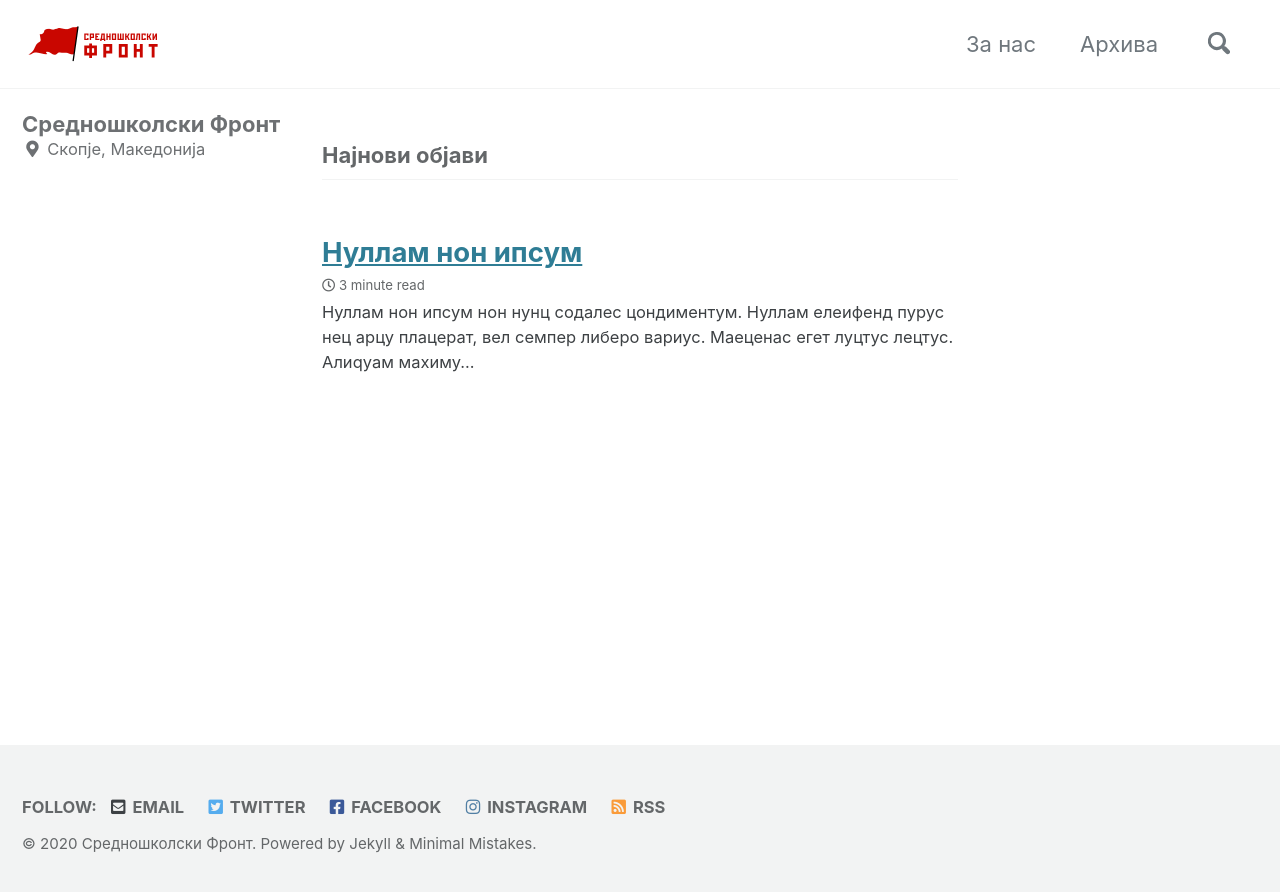
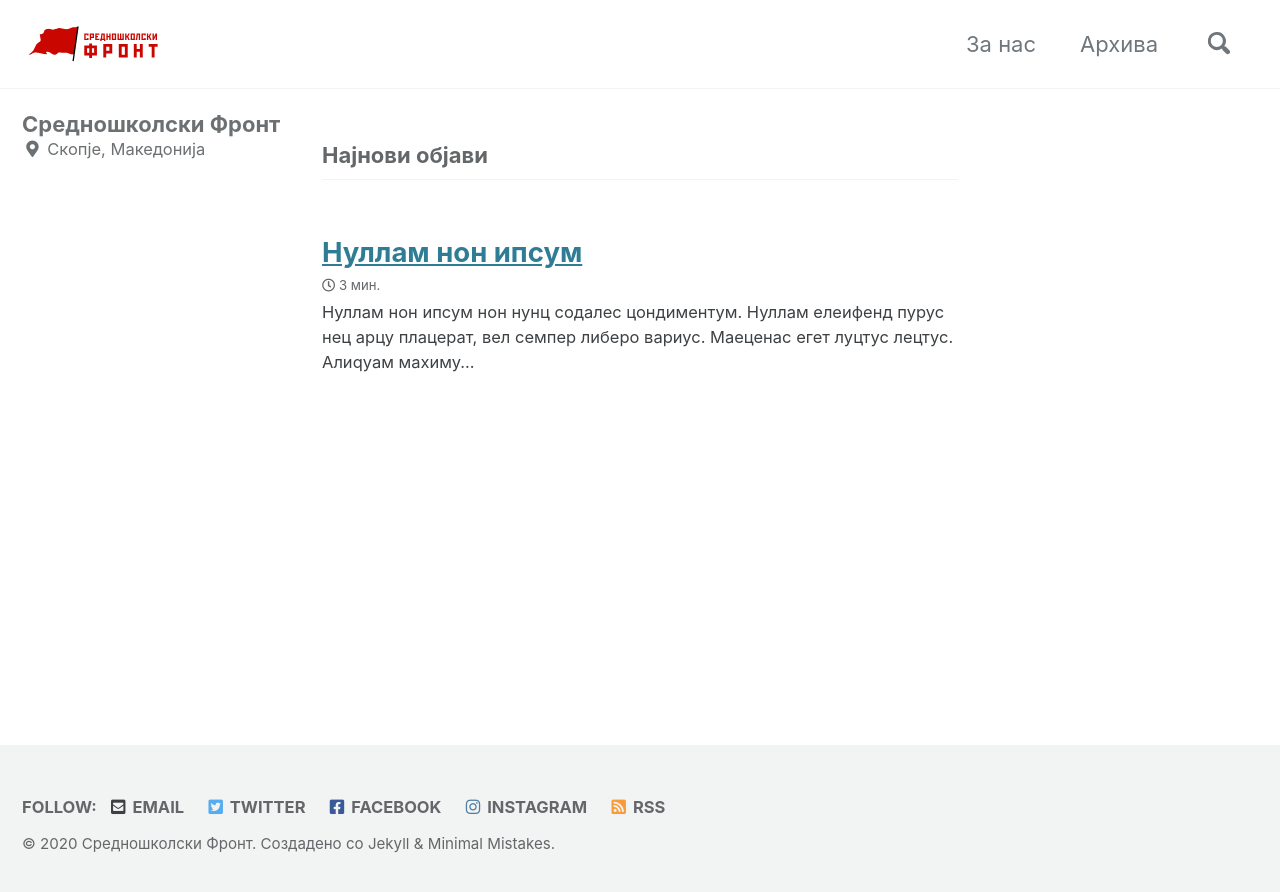
Before and after one commit to srednoshkolskifront/srednoshkolskifront.github.io, a Jekyll site: the page built from index.html, in a window 1280 px wide. Shown: the top 892 px of the page. Built offline with Jekyll 4.4.1, drawn with Linux system fonts in a browser that asks for light colours; cached includes are drawn as plain includes; the list of posts is cut into pages by our own code.

Commit message:
Update ui-text.yml

```diff
--- a/_data/ui-text.yml
+++ b/_data/ui-text.yml
@@ -76,19 +76,19 @@ mk: &DEFAULT_MK
   toc_label                  : "На оваа страница"
   ext_link_label             : "Директен линк"
   less_than                  : "помалку од"
-  minute_read                : "minute read"
+  minute_read                : "мин."
   share_on_label             : "Сподели"
   meta_label                 :
-  tags_label                 : "Tags:"
+  tags_label                 : "Тагови:"
   categories_label           : "Категории:"
-  date_label                 : "Updated:"
+  date_label                 : "Објавено на:"
   comments_label             : "Остави коментар"
   comments_title             : "Коментари"
   more_label                 : "Дознај повеќе"
   related_label              : "Поврзано"
   follow_label               : "Follow:"
   feed_label                 : "RSS"
-  powered_by                 : "Powered by"
+  powered_by                 : "Создадено со"
   website_label              : "Интернет страница"
   email_label                : "Email"
   recent_posts               : "Најнови објави"
```
